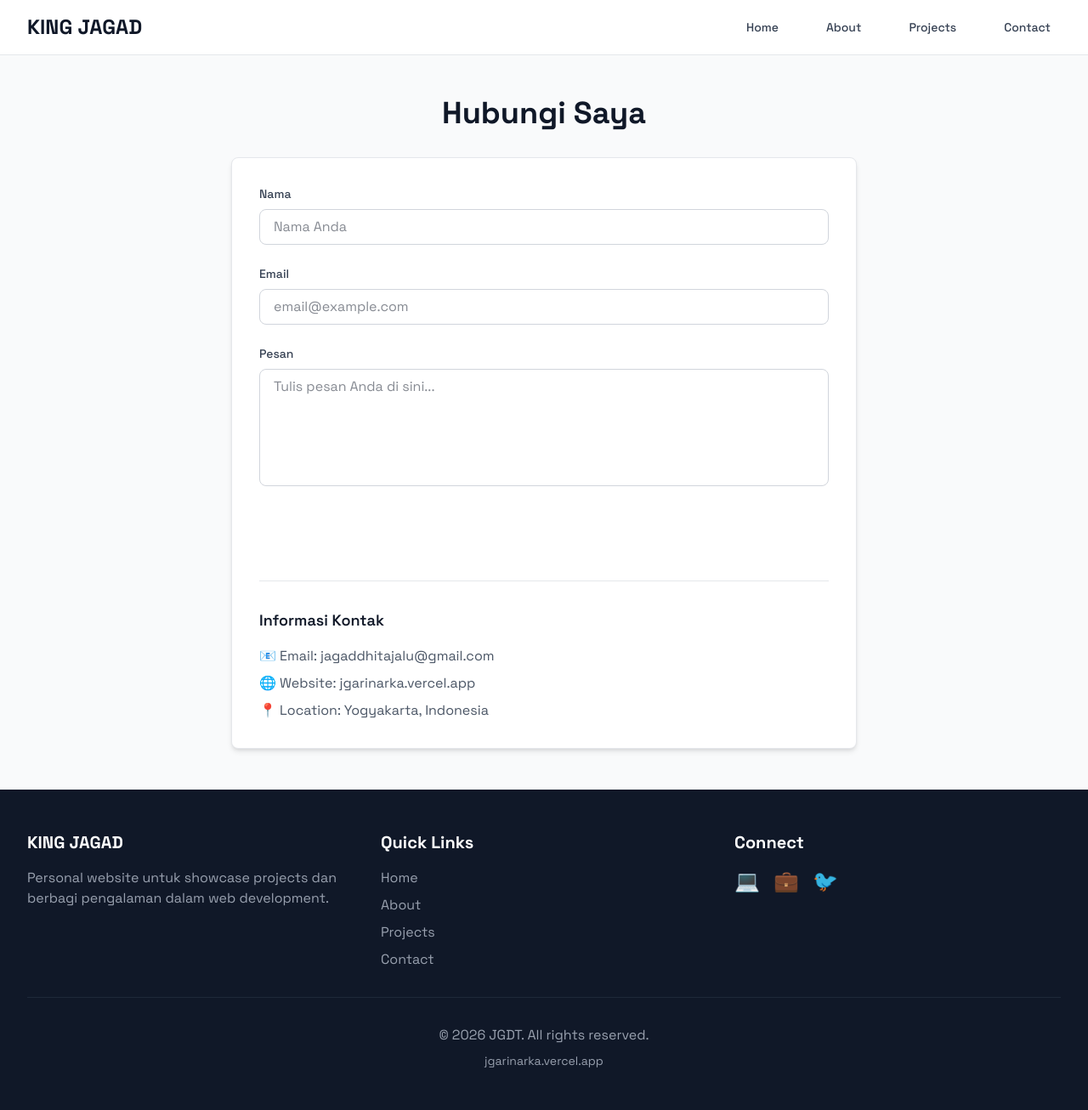
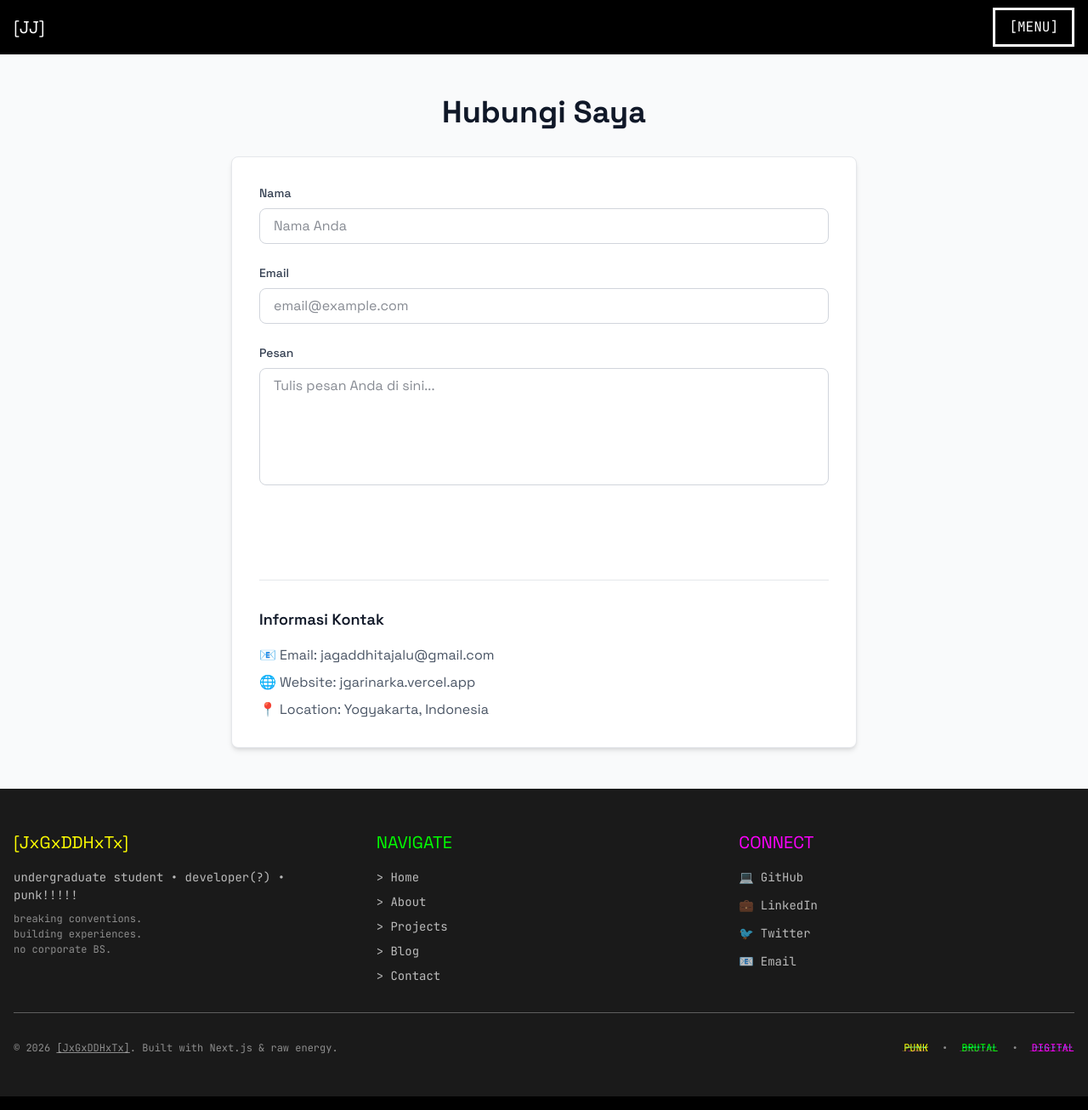
Before and after one commit to garinarka/webperso, a Next.js app: page /contact in a window 1280 px wide. Shown: the whole page at 85% size. Built offline with nearby package versions, Linux system fonts and the light colour scheme.

Commit message:
[4/10] brutal navigation - full-screen menu overlay, active indicators, punk footer

```diff
--- a/app/globals.css
+++ b/app/globals.css
@@ -582,6 +582,11 @@ html {
   box-shadow: var(--shadow-neon-white);
 }
 
+.main-title {
+  background: var(--color-neon-yellow);
+  color: var(--color-punk-black)
+}
+
 /* Mobile optimizations */
 @media (max-width: 768px) {
   /* Prevent horizontal scroll */
--- a/app/layout.tsx
+++ b/app/layout.tsx
@@ -1,7 +1,7 @@
 import type { Metadata } from "next";
 import { Space_Grotesk, JetBrains_Mono } from "next/font/google";
 import "./globals.css";
-import Navbar from "@/components/Navbar";
+import PunkNavbar from "@/components/Navbar";
 import Footer from "@/components/Footer";
 import { SpeedInsights } from "@vercel/speed-insights/next";
 import { Analytics } from "@vercel/analytics/next";
@@ -48,8 +48,8 @@ export default function RootLayout({
   return (
     <html lang="id" className={`${spaceGrotesk.variable} ${jetbrainsMono.variable}`}>
       <body className="flex flex-col min-h-screen">
-        <Navbar />
-        <main className="flex-grow">
+        <PunkNavbar />
+        <main className="flex-grow pt-16">
           {children}
         </main>
         <Footer />
--- a/components/Footer.tsx
+++ b/components/Footer.tsx
@@ -1,84 +1,149 @@
 import Link from 'next/link'
+import GlitchText from './GlitchText'
 
 export default function Footer() {
     const currentYear = new Date().getFullYear()
 
     return (
-        <footer className="bg-gray-900 dark:bg-black text-white mt-auto">
-            <div className="max-w-7xl mx-auto px-4 sm:px-6 lg:px-8 py-12">
-                <div className="grid grid-cols-1 md:grid-cols-3 gap-8">
-                    {/* About Section */}
+        <footer className="bg-punk-gray-100 border-t-brutal border-punk-white text-punk-white mt-auto">
+            <div className="max-w-7xl mx-auto px-4 py-12">
+
+                {/* Main Footer Content */}
+                <div className="grid grid-cols-1 md:grid-cols-3 gap-8 mb-8">
+
+                    {/* About */}
                     <div>
-                        <h3 className="text-xl font-bold mb-4">KING JAGAD</h3>
-                        <p className="text-gray-400 dark:text-gray-500">
-                            Personal website untuk showcase projects dan berbagi pengalaman dalam web development.
+                        <h3 className="text-brutal-xl font-brutal mb-4 text-neon-yellow">
+                            [JxGxDDHxTx]
+                        </h3>
+                        <p className="font-mono text-brutal-sm text-punk-white/70">
+                            undergraduate student • developer(?) • punk!!!!!
+                        </p>
+                        <p className="font-mono text-brutal-xs text-punk-white/50 mt-2">
+                            breaking conventions.<br />
+                            building experiences.<br />
+                            no corporate BS.
                         </p>
                     </div>
 
                     {/* Quick Links */}
                     <div>
-                        <h3 className="text-xl font-bold mb-4">Quick Links</h3>
-                        <ul className="space-y-2">
+                        <h3 className="text-brutal-xl font-brutal mb-4 text-neon-green">
+                            NAVIGATE
+                        </h3>
+                        <ul className="space-y-2 font-mono text-brutal-sm">
                             <li>
-                                <Link href="/" className="text-gray-400 dark:text-gray-500 hover:text-white">
-                                    Home
+                                <Link href="/" className="text-punk-white/70 hover:text-neon-yellow transition-colors duration-0">
+                                    &gt; Home
                                 </Link>
                             </li>
                             <li>
-                                <Link href="/about" className="text-gray-400 dark:text-gray-500 hover:text-white">
-                                    About
+                                <Link href="/about" className="text-punk-white/70 hover:text-neon-yellow transition-colors duration-0">
+                                    &gt; About
                                 </Link>
                             </li>
                             <li>
-                                <Link href="/projects" className="text-gray-400 dark:text-gray-500 hover:text-white">
-                                    Projects
+                                <Link href="/projects" className="text-punk-white/70 hover:text-neon-yellow transition-colors duration-0">
+                                    &gt; Projects
                                 </Link>
                             </li>
                             <li>
-                                <Link href="/contact" className="text-gray-400 dark:text-gray-500 hover:text-white">
-                                    Contact
+                                <Link href="/blog" className="text-punk-white/70 hover:text-neon-yellow transition-colors duration-0">
+                                    &gt; Blog
+                                </Link>
+                            </li>
+                            <li>
+                                <Link href="/contact" className="text-punk-white/70 hover:text-neon-yellow transition-colors duration-0">
+                                    &gt; Contact
                                 </Link>
                             </li>
                         </ul>
                     </div>
 
-                    {/* Social Links */}
+                    {/* Connect */}
                     <div>
-                        <h3 className="text-xl font-bold mb-4">Connect</h3>
-                        <div className="flex space-x-4">
+                        <h3 className="text-brutal-xl font-brutal mb-4 text-neon-pink">
+                            CONNECT
+                        </h3>
+                        <div className="space-y-3">
                             <a
                                 href="https://github.com"
                                 target="_blank"
                                 rel="noopener noreferrer"
-                                className="text-gray-400 dark:text-gray-500 hover:text-white"
+                                className="flex items-center gap-2 text-punk-white/70 hover:text-neon-green transition-colors duration-0 font-mono text-brutal-sm"
                             >
-                                <span className="text-2xl">💻</span>
+                                <span>💻</span>
+                                <span>GitHub</span>
                             </a>
                             <a
                                 href="https://linkedin.com"
                                 target="_blank"
                                 rel="noopener noreferrer"
-                                className="text-gray-400 dark:text-gray-500 hover:text-white"
+                                className="flex items-center gap-2 text-punk-white/70 hover:text-neon-yellow transition-colors duration-0 font-mono text-brutal-sm"
                             >
-                                <span className="text-2xl">💼</span>
+                                <span>💼</span>
+                                <span>LinkedIn</span>
                             </a>
                             <a
                                 href="https://twitter.com"
                                 target="_blank"
                                 rel="noopener noreferrer"
-                                className="text-gray-400 dark:text-gray-500 hover:text-white"
+                                className="flex items-center gap-2 text-punk-white/70 hover:text-neon-pink transition-colors duration-0 font-mono text-brutal-sm"
                             >
-                                <span className="text-2xl">🐦</span>
+                                <span>🐦</span>
+                                <span>Twitter</span>
+                            </a>
+                            <a
+                                href="mailto:hello@yourdomain.com"
+                                className="flex items-center gap-2 text-punk-white/70 hover:text-neon-cyan transition-colors duration-0 font-mono text-brutal-sm"
+                            >
+                                <span>📧</span>
+                                <span>Email</span>
                             </a>
                         </div>
                     </div>
+
                 </div>
 
-                {/* Copyright */}
-                <div className="border-t border-gray-800 dark:border-gray-900 mt-8 pt-8 text-center text-gray-400 dark:text-gray-500">
-                    <p>&copy; {currentYear} JGDT. All rights reserved.</p>
-                    <p className="text-sm mt-2">jgarinarka.vercel.app</p>
+                {/* Bottom Bar */}
+                <div className="border-t border-punk-white/30 pt-8 flex flex-col md:flex-row justify-between items-center gap-4">
+                    <p className="font-mono text-brutal-xs text-punk-white/50">
+                        &copy; {currentYear} <a
+                            href="https://github.com"
+                            target="_blank"
+                            rel="noopener noreferrer"
+                            className="underline hover:text-neon-green transition-colors duration-0"
+                        >
+                            [JxGxDDHxTx]</a>.
+                        Built with Next.js & raw energy.
+                    </p>
+                    <div className="flex gap-4 font-mono text-brutal-xs text-punk-white/50">
+                        <GlitchText
+                            as="span"
+                            className="text-neon-yellow"
+                            intensity="high"
+                        >
+                            PUNK
+                        </GlitchText>
+                        <span>•</span>
+                        <GlitchText
+                            as="span"
+                            className="text-neon-green"
+                            intensity="medium"
+                        >
+                            BRUTAL
+                        </GlitchText>
+                        <span>•</span>
+                        <GlitchText
+                            as="span"
+                            className="text-neon-pink"
+                            intensity="low"
+                        >
+                            DIGITAL
+                        </GlitchText>
+                    </div>
                 </div>
+
             </div>
         </footer>
     )
--- a/components/Navbar.tsx
+++ b/components/Navbar.tsx
@@ -1,123 +1,153 @@
 'use client'
 
+import { useState } from 'react'
+import { motion, AnimatePresence } from 'framer-motion'
 import Link from 'next/link'
-import { useState } from 'react'
+import { usePathname } from 'next/navigation'
+import GlitchText from './GlitchText'
+import { cn } from '@/lib/utils'
 
-export default function Navbar() {
-    const [isMenuOpen, setIsMenuOpen] = useState(false)
+export default function PunkNavbar() {
+    const [isOpen, setIsOpen] = useState(false)
+    const pathname = usePathname()
 
     const toggleMenu = () => {
-        setIsMenuOpen(!isMenuOpen)
+        setIsOpen(!isOpen)
     }
 
     const closeMenu = () => {
-        setIsMenuOpen(false)
+        setIsOpen(false)
     }
 
+    // Navigation links
+    const navLinks = [
+        { href: '/', label: 'HOME' },
+        { href: '/about', label: 'ABOUT' },
+        { href: '/projects', label: 'PROJECTS' },
+        { href: '/blog', label: 'BLOG' },
+        { href: '/contact', label: 'CONTACT' },
+    ]
+
     return (
-        <nav className="bg-white dark:bg-gray-900 border-b border-gray-200 dark:border-gray-700 sticky top-0 z-50">
-            <div className="max-w-7xl mx-auto px-4 sm:px-6 lg:px-8">
-                <div className="flex justify-between items-center h-16">
+        <>
+            {/* Top Bar - Always Visible */}
+            <nav className="fixed top-0 left-0 right-0 z-50 bg-punk-black border-b-brutal border-punk-white">
+                <div className="max-w-7xl mx-auto px-4 h-16 flex items-center justify-between">
+
                     {/* Logo */}
-                    <div className="flex-shrink-0">
-                        <Link href="/" className="text-2xl font-bold text-gray-900 dark:text-white">
-                            KING JAGAD
-                        </Link>
-                    </div>
-
-                    {/* Desktop Navigation */}
-                    <div className="hidden md:flex space-x-8">
                     <Link
                         href="/"
-                            className="text-gray-700 dark:text-gray-300 hover:text-gray-900 dark:hover:text-white px-3 py-2 text-sm font-medium"
+                        className="font-brutal text-brutal-xl text-punk-white hover:text-neon-yellow transition-colors duration-0"
                     >
-                            Home
+                        [JJ]
                     </Link>
-                        <Link
-                            href="/about"
-                            className="text-gray-700 dark:text-gray-300 hover:text-gray-900 dark:hover:text-white px-3 py-2 text-sm font-medium"
-                        >
-                            About
-                        </Link>
-                        <Link
-                            href="/projects"
-                            className="text-gray-700 dark:text-gray-300 hover:text-gray-900 dark:hover:text-white px-3 py-2 text-sm font-medium"
-                        >
-                            Projects
-                        </Link>
-                        <Link
-                            href="/contact"
-                            className="text-gray-700 dark:text-gray-300 hover:text-gray-900 dark:hover:text-white px-3 py-2 text-sm font-medium"
-                        >
-                            Contact
-                        </Link>
-                    </div>
 
-                    {/* Mobile Menu Button */}
-                    <div className="md:hidden">
+                    {/* Hamburger Button */}
                     <button
                         onClick={toggleMenu}
-                            className="text-gray-700 dark:text-gray-300 hover:text-gray-900 dark:hover:text-white focus:outline-none p-2"
+                        className="font-mono text-brutal-base text-punk-white hover:text-neon-yellow border-brutal border-punk-white px-4 py-2 hover:border-neon-yellow transition-colors duration-0"
                         aria-label="Toggle menu"
-                            aria-expanded={isMenuOpen}
                     >
-                            <svg
-                                className="h-6 w-6 transition-transform duration-300"
-                                fill="none"
-                                strokeLinecap="round"
-                                strokeLinejoin="round"
-                                strokeWidth="2"
-                                viewBox="0 0 24 24"
-                                stroke="currentColor"
-                                style={{ transform: isMenuOpen ? 'rotate(90deg)' : 'rotate(0deg)' }}
-                            >
-                                {isMenuOpen ? (
-                                    <path d="M6 18L18 6M6 6l12 12" />
-                                ) : (
-                                    <path d="M4 6h16M4 12h16M4 18h16" />
-                                )}
-                            </svg>
+                        {isOpen ? '[CLOSE]' : '[MENU]'}
                     </button>
-                    </div>
-                </div>
 
-                {/* Mobile Menu with smooth slide animation */}
-                <div
-                    className={`md:hidden overflow-hidden transition-all duration-300 ease-in-out ${isMenuOpen ? 'max-h-64 opacity-100' : 'max-h-0 opacity-0'
-                        }`}
-                >
-                    <div className="pb-4 pt-2 space-y-1">
-                        <Link
-                            href="/"
-                            className="block text-gray-700 dark:text-gray-300 hover:text-gray-900 dark:hover:text-white hover:bg-gray-100 dark:hover:bg-gray-800 px-3 py-2 rounded-md text-sm font-medium"
-                            onClick={closeMenu}
-                        >
-                            Home
-                        </Link>
-                        <Link
-                            href="/about"
-                            className="block text-gray-700 dark:text-gray-300 hover:text-gray-900 dark:hover:text-white hover:bg-gray-100 dark:hover:bg-gray-800 px-3 py-2 rounded-md text-sm font-medium"
-                            onClick={closeMenu}
-                        >
-                            About
-                        </Link>
-                        <Link
-                            href="/projects"
-                            className="block text-gray-700 dark:text-gray-300 hover:text-gray-900 dark:hover:text-white hover:bg-gray-100 dark:hover:bg-gray-800 px-3 py-2 rounded-md text-sm font-medium"
-                            onClick={closeMenu}
-                        >
-                            Projects
-                        </Link>
-                        <Link
-                            href="/contact"
-                            className="block text-gray-700 dark:text-gray-300 hover:text-gray-900 dark:hover:text-white hover:bg-gray-100 dark:hover:bg-gray-800 px-3 py-2 rounded-md text-sm font-medium"
-                            onClick={closeMenu}
-                        >
-                            Contact
-                        </Link>
-                    </div>
-                </div>
                 </div>
             </nav>
+
+            {/* Full-Screen Menu Overlay */}
+            <AnimatePresence>
+                {isOpen && (
+                    <motion.div
+                        initial={{ opacity: 0 }}
+                        animate={{ opacity: 1 }}
+                        exit={{ opacity: 0 }}
+                        transition={{ duration: 0 }}
+                        className="fixed inset-0 z-40 bg-punk-black"
+                    >
+                        {/* Background Effects */}
+                        <div className="absolute inset-0 noise opacity-10"></div>
+                        <div className="absolute inset-0 scan-lines"></div>
+
+                        {/* Menu Content */}
+                        <div className="relative z-50 min-h-[calc(100vh-4rem)] mt-16 flex items-center justify-center">
+                            <nav className="w-full max-w-4xl px-4">
+
+                                {/* Navigation Links */}
+                                <ul className="grid grid-cols-1 md:grid-cols-2 gap-y-10 gap-x-20 text-center mb-16">
+                                    {navLinks.map((link, index) => {
+                                        const isActive = pathname === link.href
+                                        const isLastOdd = navLinks.length % 2 !== 0 && index === navLinks.length - 1
+
+                                        return (
+                                            <motion.li
+                                                key={link.href}
+                                                className={cn(
+                                                    isLastOdd && 'md:col-span-2 md:flex md:justify-center'
+                                                )}
+                                                initial={{ opacity: 0, x: -50 }}
+                                                animate={{ opacity: 1, x: 0 }}
+                                                transition={{ delay: index * 0.05, duration: 0 }}
+                                            >
+                                                <Link
+                                                    href={link.href}
+                                                    onClick={closeMenu}
+                                                    className={`
+                            font-brutal text-brutal-5xl md:text-brutal-6xl block
+                            hover:text-neon-yellow transition-colors duration-0
+                            ${isActive ? 'text-neon-yellow' : 'text-punk-white'}
+                          `}
+                                                >
+                                                    {isActive ? (
+                                                        <GlitchText intensity="medium">
+                                                            {link.label}
+                                                        </GlitchText>
+                                                    ) : (
+                                                        link.label
+                                                    )}
+                                                </Link>
+                                            </motion.li>
+                                        )
+                                    })}
+                                </ul>
+
+                                {/* Social Links */}
+                                <motion.div
+                                    initial={{ opacity: 0, y: 20 }}
+                                    animate={{ opacity: 1, y: 0 }}
+                                    transition={{ delay: 0.3, duration: 0 }}
+                                    className="flex justify-center gap-8"
+                                >
+
+                                    <a href="https://github.com"
+                                        target="_blank"
+                                        rel="noopener noreferrer"
+                                        className="text-punk-white hover:text-neon-green transition-colors duration-0">
+                                        <span className="text-brutal-4xl">💻</span>
+                                        <p className="font-mono text-brutal-xs mt-2">GITHUB</p>
+                                    </a>
+
+                                    <a href="https://linkedin.com"
+                                        target="_blank"
+                                        rel="noopener noreferrer"
+                                        className="text-punk-white hover:text-neon-yellow transition-colors duration-0">
+                                        <span className="text-brutal-4xl">💼</span>
+                                        <p className="font-mono text-brutal-xs mt-2">LINKEDIN</p>
+                                    </a>
+
+                                    <a href="https://twitter.com"
+                                        target="_blank"
+                                        rel="noopener noreferrer"
+                                        className="text-punk-white hover:text-neon-pink transition-colors duration-0">
+                                        <span className="text-brutal-4xl">🐦</span>
+                                        <p className="font-mono text-brutal-xs mt-2">TWITTER</p>
+                                    </a>
+                                </motion.div>
+                            </nav>
+                        </div >
+                    </motion.div >
                 )
                 }
+            </AnimatePresence >
+        </>
+    )
+}
```
Also changed, not shown: app/page.tsx (+5 -5 lines), 1 other file (tests, documents, lock files or other folders). Lines whose indentation alone changed are shown as unchanged.
